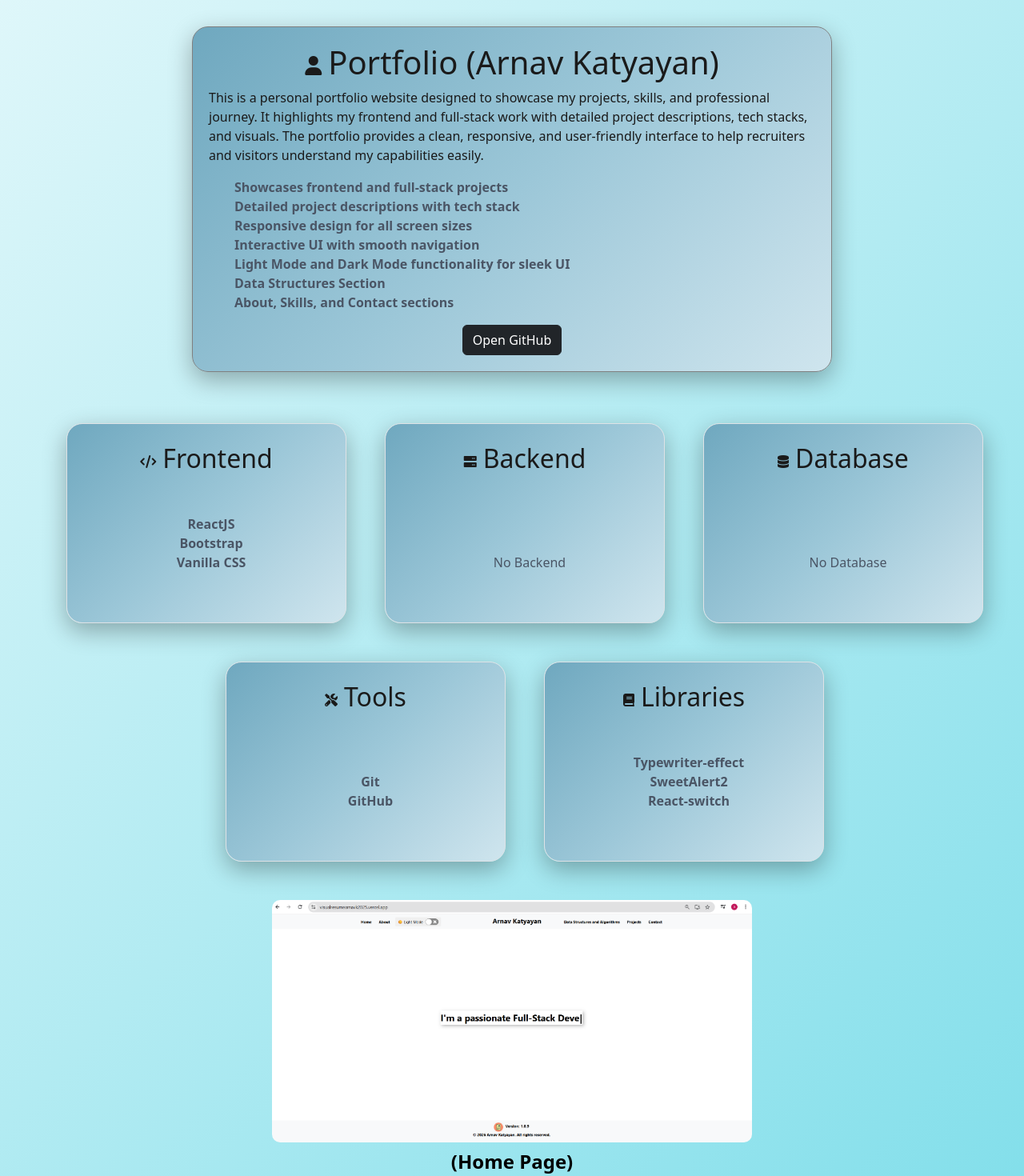
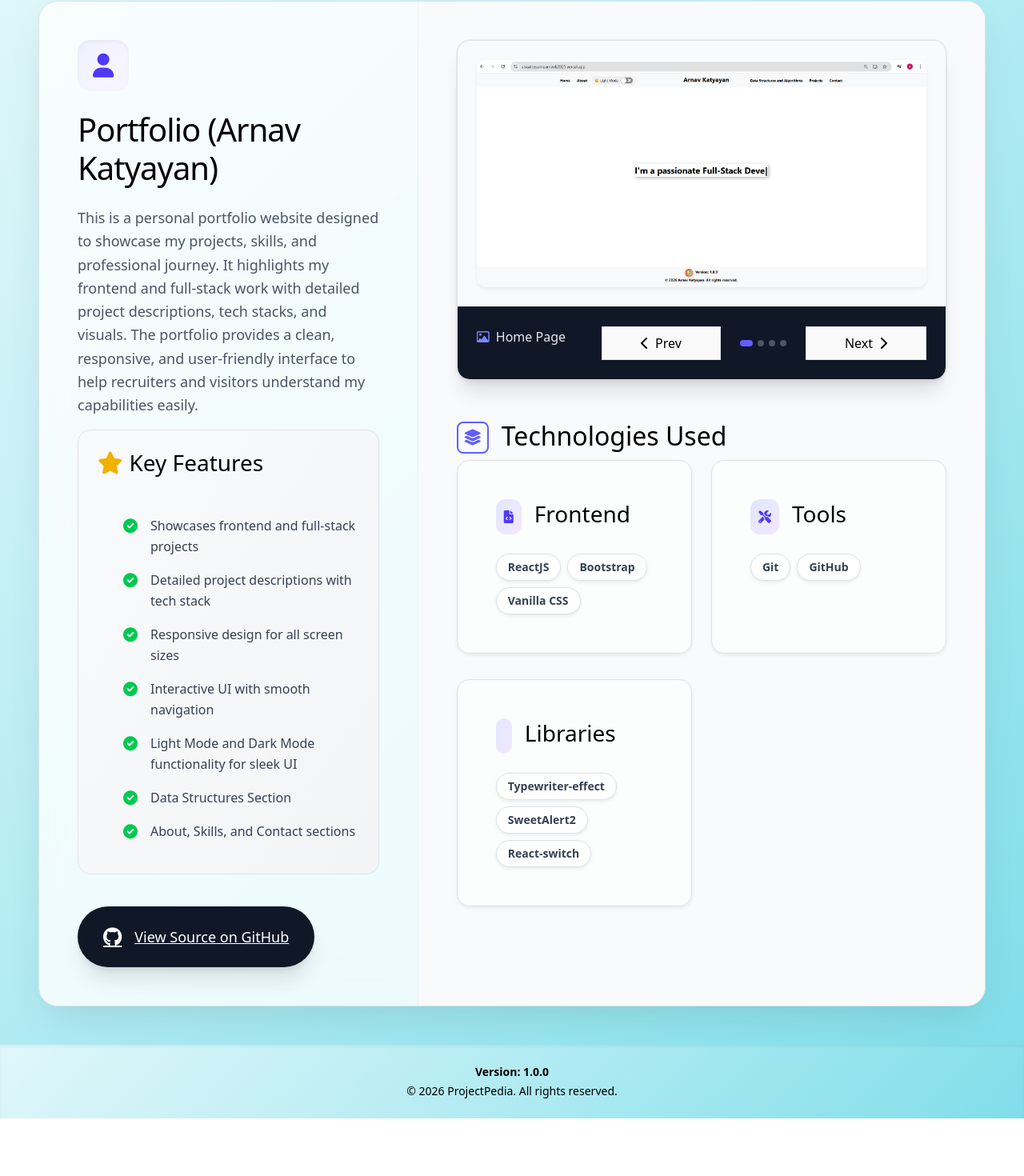
Before and after one commit to arnavkatyayan/projectpediafe, a React (Vite) app: page /frontend/portfolio in a window 1280 px wide. Shown: the part 159-1629 px from the top of the page at 80% size. After the commit the page ends 1557 px from the top, so only its background shows below. Built offline with nearby package versions, Linux system fonts and the light colour scheme.

Commit message:
Improving the aesthetics of projectpedia reusable comp

```diff
--- a/src/ReusableComponent.jsx
+++ b/src/ReusableComponent.jsx
@@ -1,127 +1,157 @@
-import React from "react";
-import Expensify01 from "./assets/Expensify2025-01.png";
-import Logo from './assets/Logo.jpg'
-import Slider from "react-slick";
-import { useState } from "react";
-import { Button } from "react-bootstrap";
+import React, { useState } from "react";
+
 function ReusableComponent(props) {
     const [currentImage, setCurrentImage] = useState(0);
-    const imageArr = props.data.images;
+    const imageArr = props.data?.images || [];
+    const hasImages = imageArr.length > 0;
+
     const handleNext = () => {
+        if (!hasImages) return;
         setCurrentImage((prev) => (prev + 1) % imageArr.length);
     };
+
     const handlePrev = () => {
+        if (!hasImages) return;
         setCurrentImage((prev) => (prev - 1 + imageArr.length) % imageArr.length);
     };
-    return (
-        <div className="flex flex-col gap-8 p-6 items-center justify-center reusable-page">
-            <div className="project-description">
-                <div className="flex gap-2 items-center justify-center">
-                    <i className={`fa-solid ${props.data?.icon} text-2xl`}></i>
-                    <h1>{props.data.title}</h1>
+
+    // Helper for stack badges
+    const renderTechStackPills = (category, items, icon) => {
+        if (!items || items.length === 0) return null;
+        return (
+            <div className="flex flex-col mb-6 bg-white/60 dark:bg-gray-800/60 rounded-2xl p-5 border border-gray-100 dark:border-gray-700 shadow-sm hover:shadow-md transition-shadow">
+                <div className="flex items-center gap-3 mb-4">
+                    <div className="p-2.5 bg-gradient-to-br from-indigo-100 to-purple-100 dark:from-indigo-900/40 dark:to-purple-900/40 rounded-xl text-indigo-600 dark:text-indigo-400">
+                        <i className={`fa-solid ${icon}`}></i>
+                    </div>
+                    <h3 className="font-bold text-lg text-gray-800 dark:text-gray-200">{category}</h3>
                 </div>
-                <p>{props.data.description}</p>
-                <ul>
-                    {props.data.features.map((feature, index) => (
-                        <li key={index} className="font-bold text-gray-600">{feature}</li>
+                <div className="flex flex-wrap gap-2">
+                    {items.map((item, index) => (
+                        <span key={index} className="px-3.5 py-1.5 bg-white dark:bg-gray-700 border border-gray-200 dark:border-gray-600 rounded-full text-sm font-semibold text-gray-700 dark:text-gray-200 shadow-sm hover:-translate-y-0.5 hover:shadow-md transition-all">
+                            {item}
+                        </span>
                     ))}
-                </ul>
-                <div className="flex gap-5 justify-center items-center">
-                    <Button variant="dark" onClick={() => window.open(props.data.githubLink, "_blank")}>
-                        Open  GitHub
-                    </Button>
                 </div>
             </div>
-            <div className="tech-stack">
-                <ul className="flex gap-5 justify-center items-center flex-wrap w-full">
+        );
+    };
 
-                    <li className="border rounded-lg p-4 box box2">
-                        <div className="flex gap-2 items-center justify-center">
-                            <i className="fa-solid fa-code"></i>
-                            <h2 className="font-bold text-gray-700 mb-2">Frontend</h2>
+    return (
+        <div className="w-full max-w-7xl mx-auto p-4 md:p-8">
+            {/* Main Card */}
+            <div className="bg-white/80 dark:bg-gray-900/80 backdrop-blur-xl rounded-3xl overflow-hidden border border-gray-200/50 dark:border-gray-700/50 shadow-[0_20px_50px_-12px_rgba(0,0,0,0.1)]">
+
+                <div className="grid grid-cols-1 lg:grid-cols-5 gap-0">
+                    {/* Left Column: Details */}
+                    <div className="p-8 md:p-12 lg:col-span-2 flex flex-col justify-center">
+                        <div className="inline-flex items-center justify-center p-4 bg-gradient-to-br from-indigo-50 to-purple-50 dark:from-indigo-900/20 dark:to-purple-900/20 rounded-2xl w-16 h-16 mb-6 shadow-inner">
+                            {/* Workaround for gradient text icon */}
+                            <span className="text-3xl text-indigo-600 dark:text-indigo-400">
+                                <i className={`fa-solid ${props.data?.icon || 'fa-code'}`}></i>
+                            </span>
                         </div>
-                        <ul className="mt-2 text-center md:text-left skill-dimension">
-                            {props.techStack.Frontend.map((feature, index) => (
-                                <li key={index} className="text-gray-600 font-bold">{feature}</li>
-                            ))}
-                        </ul>
-                    </li>
 
-                    <li className="border rounded-lg p-4 box box2">
-                        <div className="flex gap-2 items-center justify-center">
-                            <i className="fa-solid fa-server"></i>
-                            <h2 className="font-bold text-gray-700 mb-2">Backend</h2>
+                        <h1 className="text-4xl md:text-5xl font-extrabold mb-4 text-gray-900 dark:text-white tracking-tight">
+                            {props.data?.title}
+                        </h1>
+
+                        <p className="text-lg text-gray-600 dark:text-gray-300 mb-8 leading-relaxed">
+                            {props.data?.description}
+                        </p>
+
+                        <div className="mb-10 p-6 bg-gradient-to-br from-gray-50 to-gray-100 dark:from-gray-800/50 dark:to-gray-900/50 rounded-2xl border border-gray-200/60 dark:border-gray-700/50">
+                            <h3 className="font-bold text-xl mb-5 text-gray-800 dark:text-gray-200 flex items-center gap-2">
+                                <i className="fa-solid fa-star text-yellow-500"></i> Key Features
+                            </h3>
+                            <ul className="space-y-4">
+                                {props.data?.features?.map((feature, index) => (
+                                    <li key={index} className="flex items-start gap-3 text-gray-700 dark:text-gray-300">
+                                        <i className="fa-solid fa-circle-check text-green-500 mt-1 flex-shrink-0 text-lg"></i>
+                                        <span className="leading-relaxed font-medium">{feature}</span>
+                                    </li>
+                                ))}
+                            </ul>
                         </div>
-                        <ul className="mt-2 text-center md:text-left skill-dimension">
-                            {props.techStack.Backend && props.techStack.Backend.length > 0 ? (
-                                props.techStack.Backend.map((feature, index) => (
-                                    <li key={index} className="text-gray-600 font-bold">{feature}</li>
-                                ))
-                            ) : (
-                                <li className="text-gray-600">No Backend</li>
-                            )}
-                        </ul>
-                    </li>
 
-                    <li className="border rounded-lg p-4 box box2">
-                        <div className="flex gap-2 items-center justify-center">
-                            <i className="fa-solid fa-database"></i>
-                            <h2 className="font-bold text-gray-700 mb-2">Database</h2>
+                        <div className="mt-auto">
+                            <a
+                                href={props.data?.githubLink}
+                                target="_blank"
+                                rel="noreferrer"
+                                className="inline-flex items-center justify-center gap-3 w-full sm:w-auto px-8 py-4 bg-gray-900 dark:bg-white text-white dark:text-gray-900 rounded-full font-bold text-lg hover:bg-gray-800 dark:hover:bg-gray-100 transition-all duration-300 shadow-xl hover:shadow-2xl hover:-translate-y-1 group"
+                            >
+                                <i className="fa-brands fa-github text-2xl group-hover:rotate-12 transition-transform"></i>
+                                View Source on GitHub
+                            </a>
                         </div>
-                        <ul className="mt-2 text-center md:text-left skill-dimension">
-                            {props.techStack.Database && props.techStack.Database.length > 0 ? (
-                                props.techStack.Database.map((feature, index) => (
-                                    <li key={index} className="text-gray-600 font-bold">{feature}</li>
-                                ))
-                            ) : (
-                                <li className="text-gray-600">No Database</li>
-                            )}
-                        </ul>
-                    </li>
+                    </div>
 
-                    <li className="border rounded-lg p-4 box box2">
-                        <div className="flex gap-2 items-center justify-center">
-                            <i className="fa-solid fa-tools"></i>
-                            <h2 className="font-bold text-gray-700 mb-2">Tools</h2>
+                    {/* Right Column: Visuals & Stack */}
+                    <div className="bg-gray-50 dark:bg-gray-800/30 p-8 md:p-12 lg:col-span-3 border-t lg:border-t-0 lg:border-l border-gray-200/50 dark:border-gray-700/50">
+                        {/* Image Carousel */}
+                        {hasImages && (
+                            <div className="mb-12 rounded-2xl overflow-hidden shadow-xl ring-1 ring-black/5 bg-gray-50 dark:bg-gray-800 border border-gray-200 dark:border-gray-700 flex flex-col">
+                                <div className="flex items-center justify-center p-4">
+                                    <img
+                                        src={imageArr[currentImage]}
+                                        alt={`Screenshot of ${props.data?.title}`}
+                                        style={{ width: "100%", height: "auto", maxHeight: "500px", objectFit: "contain", borderRadius: "12px" }}
+                                        className="shadow-sm transition-opacity duration-300"
+                                    />
+                                </div>
+
+                                <div className="bg-gray-900 px-6 py-4 flex flex-col sm:flex-row items-center justify-between gap-4 border-t border-gray-800">
+                                    <p className="text-gray-200 font-medium text-sm sm:text-base truncate w-full sm:max-w-[50%] flex items-center justify-center sm:justify-start">
+                                        <i className="fa-regular fa-image mr-2 text-indigo-400"></i>
+                                        {props.data?.imgDetails && props.data.imgDetails[currentImage]}
+                                    </p>
+
+                                    <div className="flex items-center gap-3">
+                                        <button
+                                            onClick={handlePrev}
+                                            className="px-5 py-2 rounded-lg bg-gray-800 hover:bg-gray-700 border border-gray-700 text-black transition-colors flex items-center gap-2 text-sm font-semibold shadow-sm"
+                                        >
+                                            <i className="fa-solid fa-chevron-left"></i> Prev
+                                        </button>
+                                        <div className="flex gap-1.5 px-2">
+                                            {imageArr.map((_, idx) => (
+                                                <div
+                                                    key={idx}
+                                                    className={`h-2 rounded-full transition-all duration-300 ${idx === currentImage ? 'w-4 bg-indigo-500' : 'w-2 bg-gray-600'}`}
+                                                ></div>
+                                            ))}
+                                        </div>
+                                        <button
+                                            onClick={handleNext}
+                                            className="px-5 py-2 rounded-lg bg-gray-800 hover:bg-gray-700 border border-gray-700 text-black transition-colors flex items-center gap-2 text-sm font-semibold shadow-sm"
+                                        >
+                                            Next <i className="fa-solid fa-chevron-right"></i>
+                                        </button>
+                                    </div>
+                                </div>
+                            </div>
+                        )}
+
+                        {/* Tech Stack Area */}
+                        <div>
+                            <h2 className="text-3xl font-extrabold mb-8 text-gray-900 dark:text-white flex items-center gap-3">
+                                <span className="text-indigo-500">
+                                    <i className="fa-solid fa-layer-group border-2 border-indigo-500 p-2 rounded-lg text-xl"></i>
+                                </span>
+                                Technologies Used
+                            </h2>
+                            <div className="grid grid-cols-1 sm:grid-cols-2 gap-x-6 gap-y-2">
+                                {renderTechStackPills("Frontend", props.techStack?.Frontend, "fa-file-code")}
+                                {renderTechStackPills("Backend", props.techStack?.Backend, "fa-server")}
+                                {renderTechStackPills("Database", props.techStack?.Database, "fa-database")}
+                                {renderTechStackPills("Tools", props.techStack?.Tools, "fa-screwdriver-wrench")}
+                                {renderTechStackPills("Libraries", props.techStack?.Libraries, "fa-book-bookmark")}
+                            </div>
                         </div>
-                        <ul className="mt-2 text-center md:text-left skill-dimension">
-                            {props.techStack.Tools && props.techStack.Tools.length > 0 ? (
-                                props.techStack.Tools.map((feature, index) => (
-                                    <li key={index} className="text-gray-600 font-bold">{feature}</li>
-                                ))
-                            ) : (
-                                <li className="text-gray-600">No Tools</li>
-                            )}
-                        </ul>
-                    </li>
 
-                    <li className="border rounded-lg p-4 box box2">
-                        <div className="flex gap-2 items-center justify-center">
-                            <i className="fa-solid fa-book"></i>
-                            <h2 className="font-bold text-gray-700 mb-2">Libraries</h2>
-                        </div>
-                        <ul className="mt-2 text-center md:text-left skill-dimension">
-                            {props.techStack.Libraries && props.techStack.Libraries.length > 0 ? (
-                                props.techStack.Libraries.map((feature, index) => (
-                                    <li key={index} className="text-gray-600 font-bold">{feature}</li>
-                                ))
-                            ) : (
-                                <li className="text-gray-600">No Libraries</li>
-                            )}
-                        </ul>
-                    </li>
-
-                </ul>
-            </div>
-
-            <div className="project-images">
-                <img src={imageArr[currentImage]} alt="Project" className="image-dimensions" />
-                <p className="text-center font-bold text-2xl mt-2">({props.data.imgDetails[currentImage]})</p>
-                <div className="flex gap-5 justify-center items-center button-dimensions">
-                    <Button onClick={handlePrev} variant="dark">Prev</Button>
-                    <Button onClick={handleNext} variant="dark">Next</Button>
+                    </div>
                 </div>
-
             </div>
         </div>
     );
```
